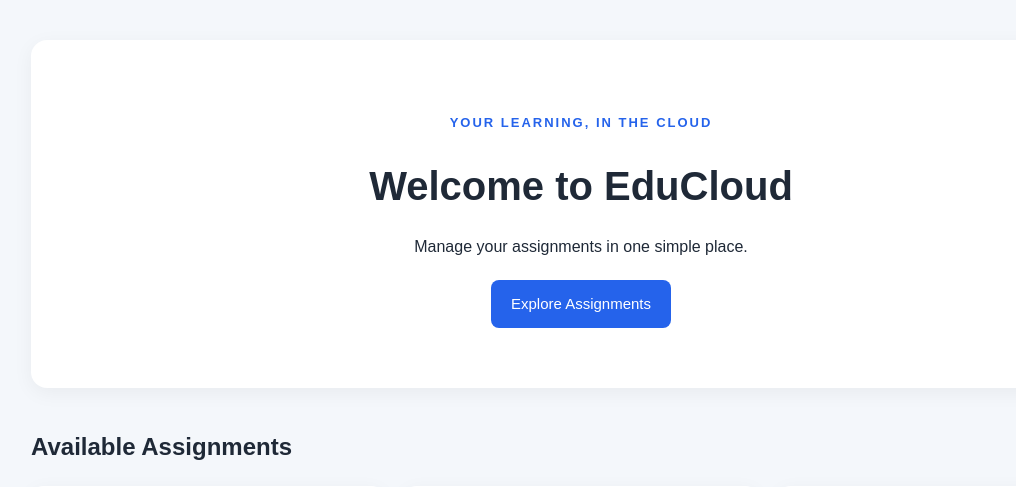
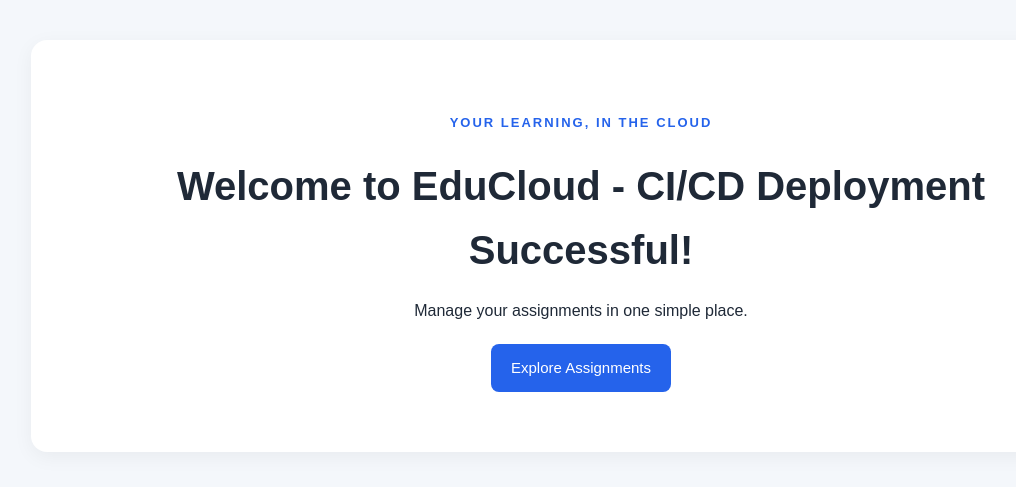
Before and after one commit to vivekgaikwad-droid/EduCloud, a Flask app: page / in a window 1280 px wide. Shown: the part 158-645 px from the top of the page, without its empty margins (59-1075 px from the left). Run offline with Flask 3, Linux system fonts and the light colour scheme.

Commit message:
Test automatic ECS deployment

```diff
--- a/templates/index.html
+++ b/templates/index.html
@@ -22,7 +22,7 @@
     <main class="container">
         <section class="hero">
             <p class="tag">YOUR LEARNING, IN THE CLOUD</p>
-            <h2>Welcome to EduCloud</h2>
+            <h2>Welcome to EduCloud - CI/CD Deployment Successful!</h2>
             <p>Manage your assignments in one simple place.</p>
             <a class="button" href="/assignments">Explore Assignments</a>
         </section>
```
